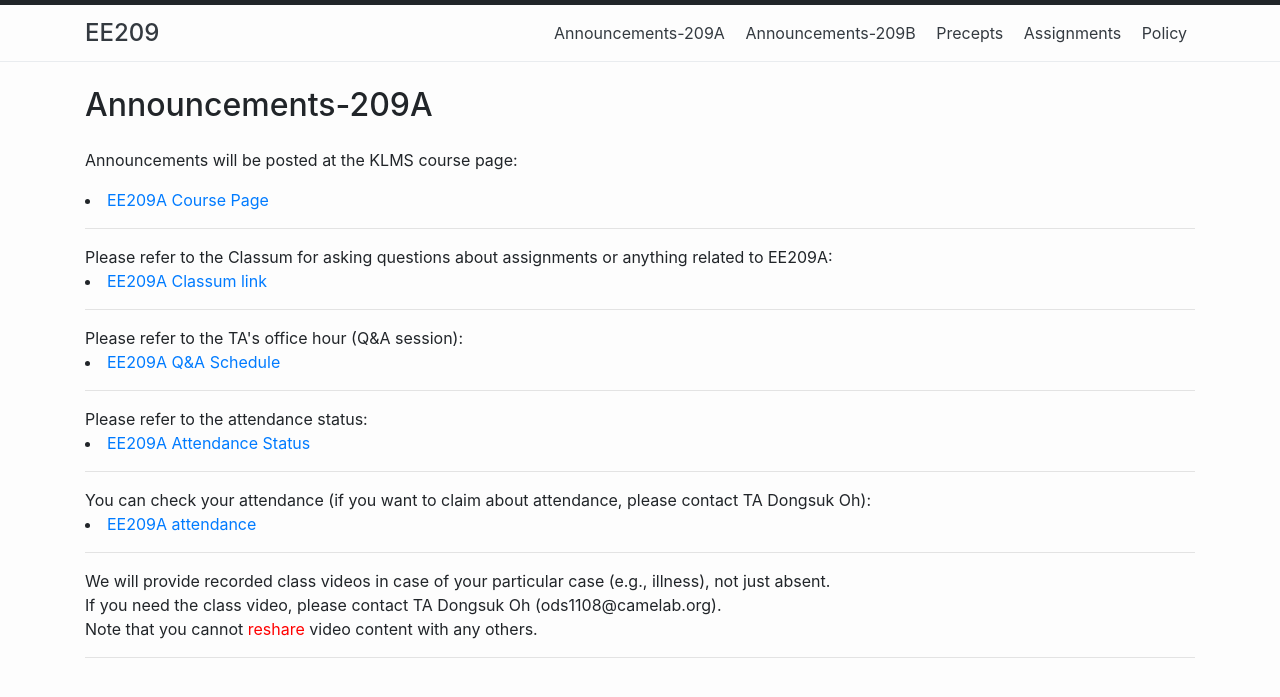
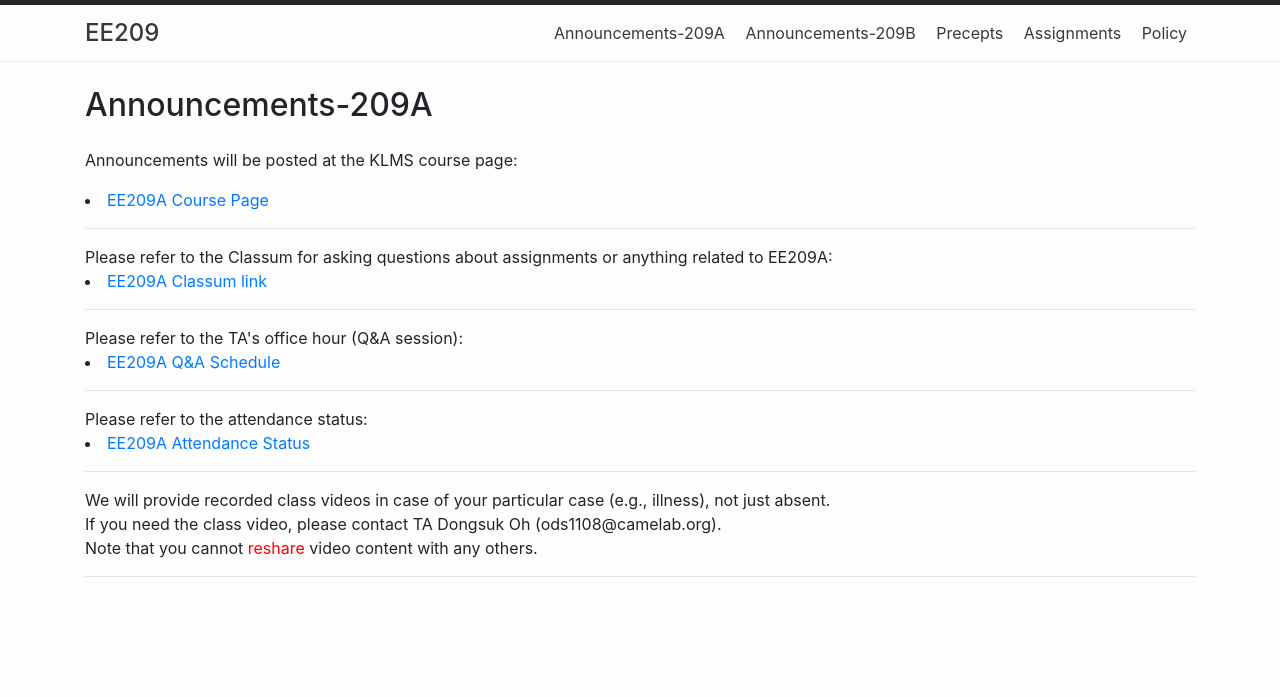
Before and after one commit to ee209-2020-fall/ee209-2020-fall, a Jekyll site: the page built from announcementsA.md, in a window 1280 px wide. Shown: the top 697 px of the page. Built offline with Jekyll 4.4.1, drawn with Linux system fonts in a browser that asks for light colours.

Commit message:
i'm sorry

```diff
--- a/announcementsA.md
+++ b/announcementsA.md
@@ -19,9 +19,9 @@
 Please refer to the attendance status: <br>
 <li class="toclevel-1"> <a href="https://docs.google.com/spreadsheets/d/13diQlGu-VbPdLd9fkToArNd5HGmvbyoxYQrvva36IEc/edit?usp=sharing">EE209A Attendance Status</a><br>
 
-<hr><p></p>
+<!--hr><p></p>
 You can check your attendance (if you want to claim about attendance, please contact TA Dongsuk Oh):
-<li class="toclevel-1"> <a href="https://docs.google.com/spreadsheets/d/13diQlGu-VbPdLd9fkToArNd5HGmvbyoxYQrvva36IEc/edit?usp=sharing">EE209A attendance</a><br>
+<li class="toclevel-1"> <a href="https://docs.google.com/spreadsheets/d/13diQlGu-VbPdLd9fkToArNd5HGmvbyoxYQrvva36IEc/edit?usp=sharing">EE209A attendance</a><br-->
 
 <hr><p></p>
 We will provide recorded class videos in case of your particular case (e.g., illness), not just absent. <br>
```
